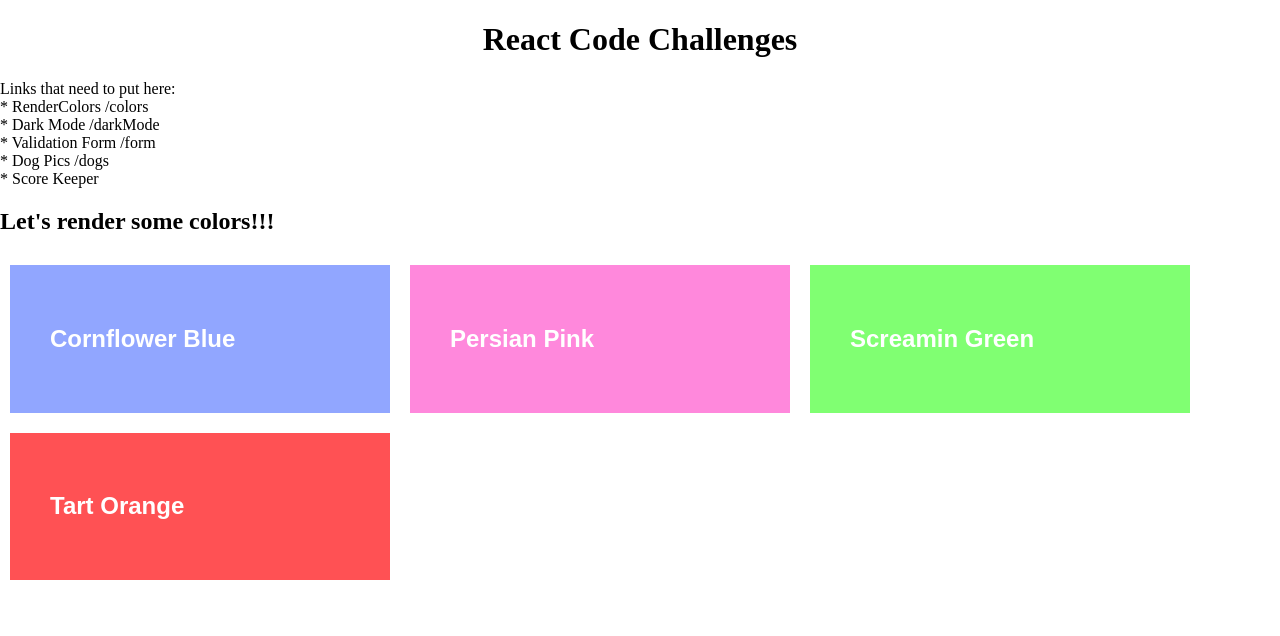
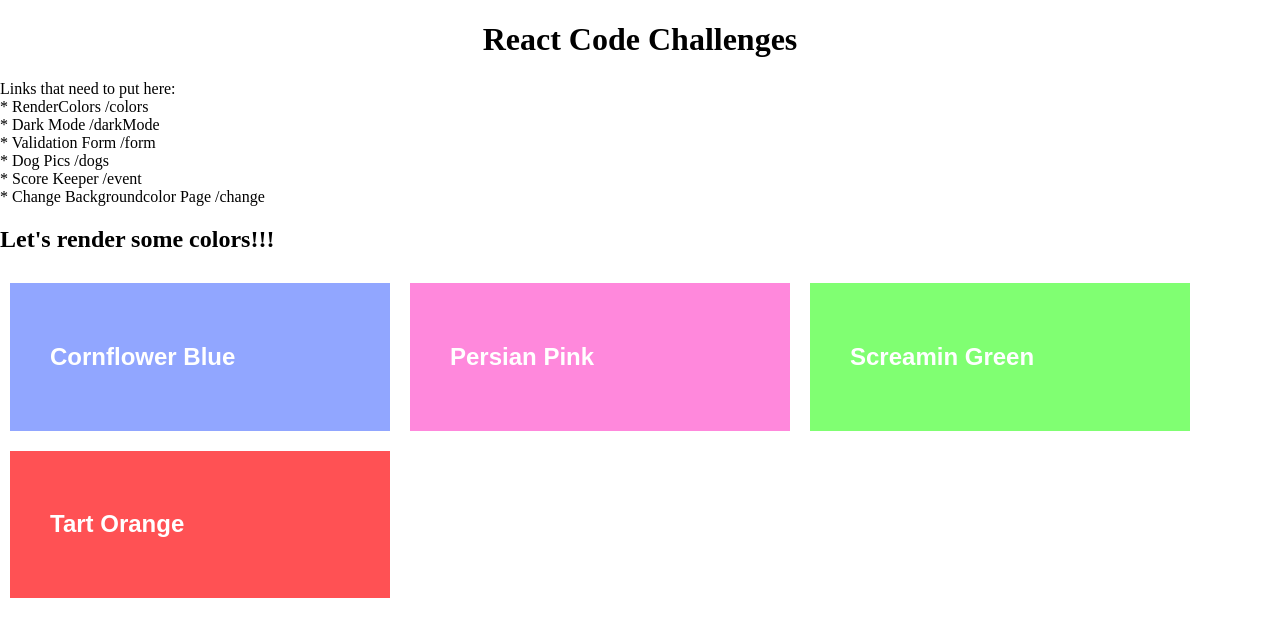
Before and after one commit to edilma/challenges, a React (Create React App) app: page /colors in a window 1280 px wide. Shown: the top 636 px of the page. Built offline with nearby package versions, Linux system fonts and the light colour scheme.

Commit message:
FINISHED challenge to  dynamically change page color background

```diff
--- a/public/index.html
+++ b/public/index.html
@@ -9,7 +9,7 @@
       name="description"
       content="Web site created using create-react-app"
     />
-    <link rel="apple-touch-icon" href="%PUBLIC_URL%/logo192.png" />
+
     <!--
       manifest.json provides metadata used when your web app is installed on a
       user's mobile device or desktop. See https://developers.google.com/web/fundamentals/web-app-manifest/
@@ -24,7 +24,7 @@
       work correctly both with client-side routing and a non-root public URL.
       Learn how to configure a non-root public URL by running `npm run build`.
     -->
-    <title>React App</title>
+    <title>Edilma React Apps Snippets</title>
   </head>
   <body>
     <noscript>You need to enable JavaScript to run this app.</noscript>
--- a/src/App.js
+++ b/src/App.js
@@ -1,6 +1,7 @@
 
 import { BrowserRouter,Routes, Route } from 'react-router-dom';
 import './App.css';
+import ColorPicker from './components/ColorPicker.jsx';
 import DarkLightModes from './scenes/DarkLightModes.jsx';
 import DogPicsDisp from './scenes/DogPicsDisp.jsx';
 import FormVal from './scenes/FormVal.jsx';
@@ -21,7 +22,8 @@ function App() {
         * Dark Mode /darkMode <br/>
         * Validation Form /form<br/>
         * Dog Pics /dogs<br/>
-        * Score Keeper <br/>
+        * Score Keeper /event <br/>
+      * Change Backgroundcolor Page /change <br/>
 
       </p>
     <Routes>
@@ -32,6 +34,7 @@ function App() {
       <Route path='/dogs' element={<DogPicsDisp/>}/>
       <Route path='/scores' element={<ScoreKeeperDisp />}/>
       <Route path='/event' element={<WindowListener />} />
+      <Route path='/change' element={<ColorPicker />}/>
     </Routes>
     </header>
   </div>
--- a/src/components/Color.jsx
+++ b/src/components/Color.jsx
@@ -1,7 +1,12 @@
-export default function Color({name,hex}){
+//setbackgroundColor and onclick ... when i want to be able able
+//to change the background color of a bigher html element
+//when clicking in the div where this color component is
+
+export default function Color({name, hex, setBackgroundColor}){
     return(
         <div className="color-square"
-        style={{backgroundColor: hex}}>
+        style={{backgroundColor: hex}}
+        onClick={()=>{setBackgroundColor(hex)}}>
 
             <h2>{name}</h2>
 
--- /dev/null
+++ b/src/components/ColorPicker.jsx
@@ -0,0 +1,33 @@
+import { useState } from 'react'
+import Color from './Color'
+
+const colors = [{
+  hex: '#91A6FF',
+  name: 'Cornflower Blue'
+},
+{
+  hex: '#FF88DC',
+  name: 'Persian Pink'
+},
+{
+  hex: '#80FF72',
+  name: 'Screamin Green'
+},
+{
+  hex: '#FF5154',
+  name: 'Tart Orange'
+}]
+
+export default function ColorPicker () {
+  const [backgroundColor, setBackgroundColor] = useState('white')
+
+  return (
+    <div className='page' style={{ backgroundColor }}>
+      {
+        colors.map(color => (
+          <Color key={color.hex} hex={color.hex} name={color.name} setBackgroundColor={setBackgroundColor}/>
+        ))
+      }
+    </div>
+  )
+}
--- a/src/components/WindowEvent.jsx
+++ b/src/components/WindowEvent.jsx
@@ -1,18 +1,15 @@
 import { useEffect } from "react"
 
 export default function WindowEvent () {
-    useEffect(()=>{
-        const handleClick = ()=> alert("You click the button")
+  useEffect(() => {
+    const doubleClick = () => alert('mouse pressed')
 
-        window.addEventListener ("buttonClicked", handleClick)
+    window.addEventListener('dblclick', doubleClick)
 
-        return(
-            window.removeEventListener("buttonClicked", handleClick)
-        )
-
-
-    },[])
-    return (
-      <h2>Window event active</h2>
-    )
-  }
+    return () => window.removeEventListener('dblclick', doubleClick)
+  }, [])
+  return (
+    <h2>Window event is active</h2>
+  )
+}
+//Alert is not working.  Can it be because we get a header from app.js?
```
Also changed, not shown: 1 other file (tests, documents, lock files or other folders).
